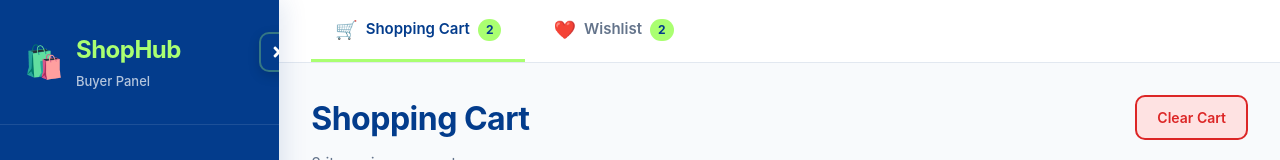
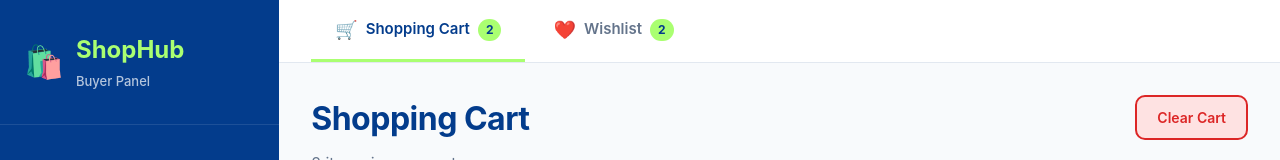
Before and after one commit to Suriaya0191922/SWE-Project-1-, a Next.js app in the folder virtual_store/: page /buyer/cart in a window 1280 px wide. Shown: the top 160 px of the page. Built offline with nearby package versions, Linux system fonts and the light colour scheme.

Commit message:
Refactor BuyerLayout component and styles

```diff
--- a/virtual_store/app/buyer/layout.js
+++ b/virtual_store/app/buyer/layout.js
@@ -1,56 +1,47 @@
 "use client";
-import React, { useState } from "react";
+import React from "react";
 import Link from "next/link";
 import { usePathname } from "next/navigation";
 import {
-  FaBars,
-  FaTimes,
   FaShoppingBag,
   FaShoppingCart,
-  FaHeart,
   FaBoxOpen,
   FaUser,
   FaSignOutAlt,
 } from "react-icons/fa";
 
 export default function BuyerLayout({ children }) {
-  const [isOpen, setIsOpen] = useState(true);
   const pathname = usePathname();
 
   const menuItems = [
     { name: "Dashboard", href: "/buyer", icon: <FaShoppingBag /> },
     { name: "All Products", href: "/buyer/allproducts", icon: <FaShoppingBag /> },
     { name: "Cart & Wishlist", href: "/buyer/cart", icon: <FaShoppingCart /> },
-
     { name: "My Orders", href: "/buyer/orders", icon: <FaBoxOpen /> },
     { name: "My Profile", href: "/buyer/profile", icon: <FaUser /> },
     { name: "Logout", href: "/", icon: <FaSignOutAlt /> },
   ];
 
   const isActive = (href) => {
-    if (href === "/buyer") {
-      return pathname === href;
-    }
+    if (href === "/buyer") return pathname === href;
     return pathname?.startsWith(href);
   };
 
-  // Inline styles object
   const styles = {
     wrapper: {
       display: "flex",
       minHeight: "100vh",
       backgroundColor: "#f8fafc",
-      fontFamily: "'Inter', -apple-system, BlinkMacSystemFont, 'Segoe UI', sans-serif",
+      fontFamily: "'Inter', sans-serif",
     },
     sidebar: {
-      position: "relative",
+      width: "280px",
+      padding: "32px 0",
       backgroundColor: "#033c8c",
       color: "#fff",
-      overflow: "hidden",
-      transition: "all 0.3s cubic-bezier(0.4, 0, 0.2, 1)",
-      boxShadow: "4px 0 24px rgba(3, 60, 140, 0.12)",
       display: "flex",
       flexDirection: "column",
+      boxShadow: "4px 0 24px rgba(3, 60, 140, 0.12)",
     },
     sidebarHeader: {
       padding: "0 24px 32px",
@@ -62,41 +53,17 @@ export default function BuyerLayout({ children }) {
       alignItems: "center",
       gap: "12px",
     },
-    logoIcon: {
-      fontSize: "32px",
-      lineHeight: 1,
-    },
-    logoTitle: {
-      fontSize: "24px",
-      fontWeight: "700",
-      color: "#aaff71",
-      margin: "0 0 4px 0",
-      letterSpacing: "-0.5px",
-    },
-    logoSubtitle: {
-      fontSize: "13px",
-      color: "rgba(255, 255, 255, 0.7)",
-      margin: 0,
-      fontWeight: "500",
-    },
-    nav: {
-      flex: 1,
-      overflowY: "auto",
-      overflowX: "hidden",
-    },
-    menuList: {
-      listStyle: "none",
-      padding: "0 16px",
-      margin: 0,
-    },
-    menuItem: {
-      marginBottom: "4px",
-    },
+    logoIcon: { fontSize: "32px", lineHeight: 1 },
+    logoTitle: { fontSize: "24px", fontWeight: "700", color: "#aaff71", margin: "0 0 4px 0" },
+    logoSubtitle: { fontSize: "13px", color: "rgba(255,255,255,0.7)", margin: 0, fontWeight: "500" },
+    nav: { flex: 1, overflowY: "auto", overflowX: "hidden" },
+    menuList: { listStyle: "none", padding: "0 16px", margin: 0 },
+    menuItem: { marginBottom: "4px" },
     menuLink: {
       display: "flex",
       alignItems: "center",
       gap: "12px",
-      color: "rgba(255, 255, 255, 0.8)",
+      color: "rgba(255,255,255,0.8)",
       textDecoration: "none",
       padding: "12px 16px",
       borderRadius: "10px",
@@ -110,111 +77,24 @@ export default function BuyerLayout({ children }) {
       backgroundColor: "rgba(170, 255, 113, 0.15)",
       color: "#aaff71",
     },
-    menuIcon: {
-      fontSize: "18px",
-      color: "#c8b3ff",
-      transition: "all 0.2s ease",
-      width: "20px",
-      display: "flex",
-      alignItems: "center",
-      justifyContent: "center",
-    },
-    menuIconActive: {
-      color: "#aaff71",
-    },
-    menuText: {
-      flex: 1,
-    },
-    activeIndicator: {
-      position: "absolute",
-      right: "8px",
-      width: "4px",
-      height: "20px",
-      backgroundColor: "#aaff71",
-      borderRadius: "2px",
-    },
-    sidebarFooter: {
-      padding: "24px",
-      borderTop: "1px solid rgba(255, 255, 255, 0.1)",
-      marginTop: "auto",
-    },
-    userCard: {
-      display: "flex",
-      alignItems: "center",
-      gap: "12px",
-      padding: "12px",
-      backgroundColor: "rgba(255, 255, 255, 0.08)",
-      borderRadius: "12px",
-      cursor: "pointer",
-      transition: "all 0.2s ease",
-    },
-    userAvatar: {
-      width: "40px",
-      height: "40px",
-      borderRadius: "10px",
-      backgroundColor: "#aaff71",
-      display: "flex",
-      alignItems: "center",
-      justifyContent: "center",
-      fontSize: "20px",
-    },
-    userInfo: {
-      flex: 1,
-      minWidth: 0,
-    },
-    userName: {
-      fontSize: "14px",
-      fontWeight: "600",
-      color: "#fff",
-      margin: "0 0 2px 0",
-      whiteSpace: "nowrap",
-      overflow: "hidden",
-      textOverflow: "ellipsis",
-    },
-    userEmail: {
-      fontSize: "12px",
-      color: "rgba(255, 255, 255, 0.6)",
-      margin: 0,
-      whiteSpace: "nowrap",
-      overflow: "hidden",
-      textOverflow: "ellipsis",
-    },
-    toggleBtn: {
-      position: "absolute",
-      top: "32px",
-      width: "40px",
-      height: "40px",
-      borderRadius: "10px",
-      backgroundColor: "#033c8c",
-      color: "#fff",
-      border: "2px solid rgba(170, 255, 113, 0.3)",
-      cursor: "pointer",
-      display: "flex",
-      alignItems: "center",
-      justifyContent: "center",
-      boxShadow: "0 4px 12px rgba(0, 0, 0, 0.15)",
-      transition: "all 0.2s ease",
-      fontSize: "16px",
-      zIndex: 10,
-    },
-    main: {
-      flex: 1,
-      transition: "margin-left 0.3s cubic-bezier(0.4, 0, 0.2, 1)",
-      backgroundColor: "#f8fafc",
-      minHeight: "100vh",
-    },
+    menuIcon: { fontSize: "18px", color: "#c8b3ff", width: "20px", display: "flex", alignItems: "center", justifyContent: "center" },
+    menuIconActive: { color: "#aaff71" },
+    menuText: { flex: 1 },
+    activeIndicator: { position: "absolute", right: "8px", width: "4px", height: "20px", backgroundColor: "#aaff71", borderRadius: "2px" },
+    sidebarFooter: { padding: "24px", borderTop: "1px solid rgba(255, 255, 255, 0.1)", marginTop: "auto" },
+    userCard: { display: "flex", alignItems: "center", gap: "12px", padding: "12px", backgroundColor: "rgba(255,255,255,0.08)", borderRadius: "12px" },
+    userAvatar: { width: "40px", height: "40px", borderRadius: "10px", backgroundColor: "#aaff71", display: "flex", alignItems: "center", justifyContent: "center", fontSize: "20px" },
+    userInfo: { flex: 1, minWidth: 0 },
+    userName: { fontSize: "14px", fontWeight: "600", color: "#fff", margin: "0 0 2px 0", whiteSpace: "nowrap", overflow: "hidden", textOverflow: "ellipsis" },
+    userEmail: { fontSize: "12px", color: "rgba(255,255,255,0.6)", margin: 0, whiteSpace: "nowrap", overflow: "hidden", textOverflow: "ellipsis" },
+    main: { flex: 1, backgroundColor: "#f8fafc", minHeight: "100vh" },
   };
 
   return (
     <div style={styles.wrapper}>
       {/* Sidebar */}
-      <aside style={{
-        ...styles.sidebar,
-        width: isOpen ? "280px" : "0",
-        padding: isOpen ? "32px 0" : "0",
-      }}>
-        {/* Sidebar Header */}
-        {isOpen && (
+      <aside style={styles.sidebar}>
+        {/* Header */}
         <div style={styles.sidebarHeader}>
           <div style={styles.logoContainer}>
             <div style={styles.logoIcon}>🛍️</div>
@@ -224,10 +104,8 @@ export default function BuyerLayout({ children }) {
             </div>
           </div>
         </div>
-        )}
 
         {/* Menu */}
-        {isOpen && (
         <nav style={styles.nav}>
           <ul style={styles.menuList}>
             {menuItems.map((item, i) => {
@@ -241,10 +119,7 @@ export default function BuyerLayout({ children }) {
                       ...(active ? styles.menuLinkActive : {}),
                     }}
                   >
-                      <span style={{
-                        ...styles.menuIcon,
-                        ...(active ? styles.menuIconActive : {}),
-                      }}>
+                    <span style={{ ...styles.menuIcon, ...(active ? styles.menuIconActive : {}) }}>
                       {item.icon}
                     </span>
                     <span style={styles.menuText}>{item.name}</span>
@@ -255,10 +130,8 @@ export default function BuyerLayout({ children }) {
             })}
           </ul>
         </nav>
-        )}
 
-        {/* Sidebar Footer */}
-        {isOpen && (
+        {/* Footer */}
         <div style={styles.sidebarFooter}>
           <div style={styles.userCard}>
             <div style={styles.userAvatar}>👤</div>
@@ -268,27 +141,10 @@ export default function BuyerLayout({ children }) {
             </div>
           </div>
         </div>
-        )}
-
-        {/* Toggle Button */}
-        <button
-          onClick={() => setIsOpen(!isOpen)}
-          style={{
-            ...styles.toggleBtn,
-            right: isOpen ? "-20px" : "-20px",
-          }}
-        >
-          {isOpen ? <FaTimes /> : <FaBars />}
-        </button>
       </aside>
 
       {/* Main Content */}
-      <main style={{
-        ...styles.main,
-        marginLeft: isOpen ? "0" : "0",
-      }}>
-        {children}
-      </main>
+      <main style={styles.main}>{children}</main>
     </div>
   );
 }
```
Lines whose indentation alone changed are shown as unchanged.
